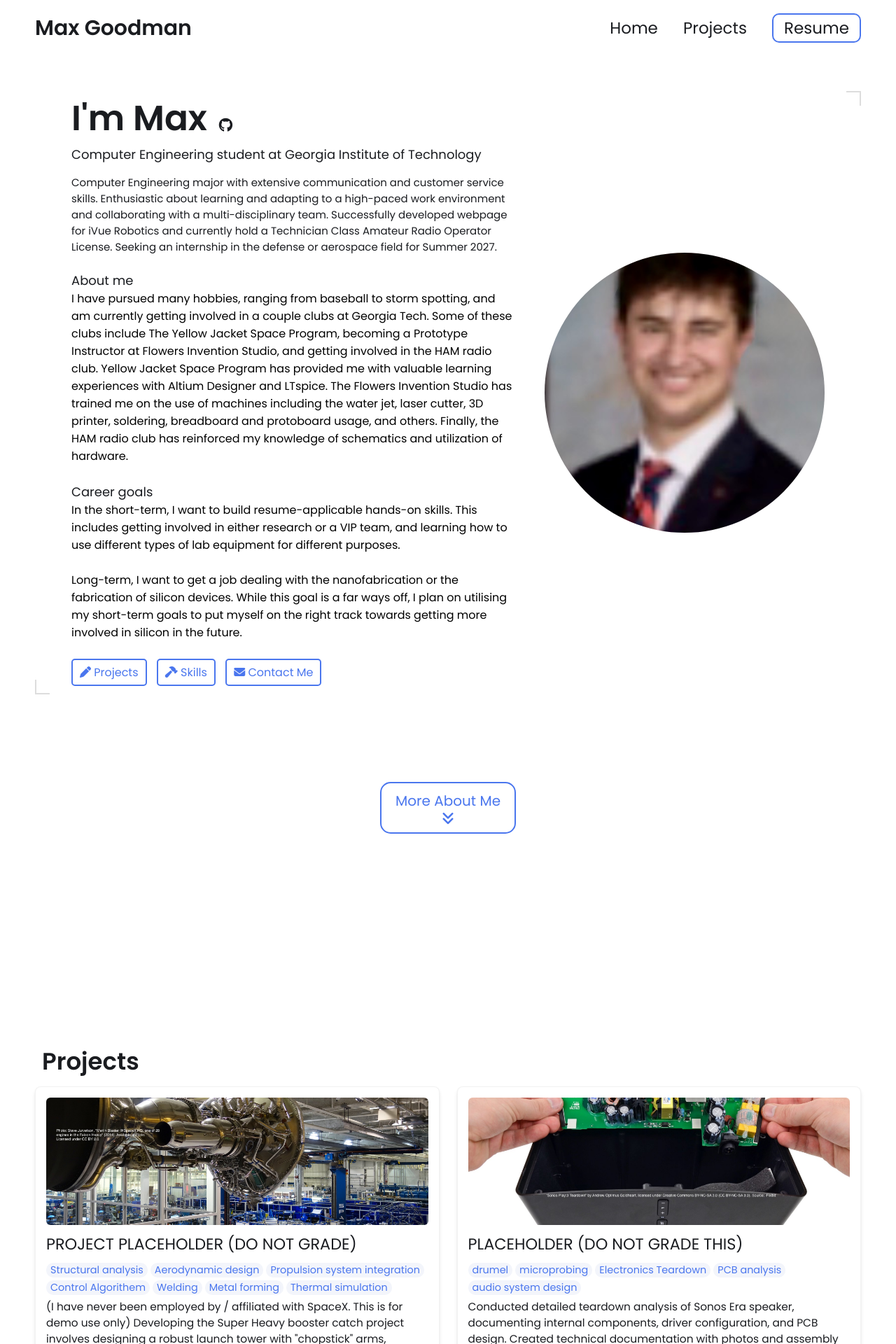
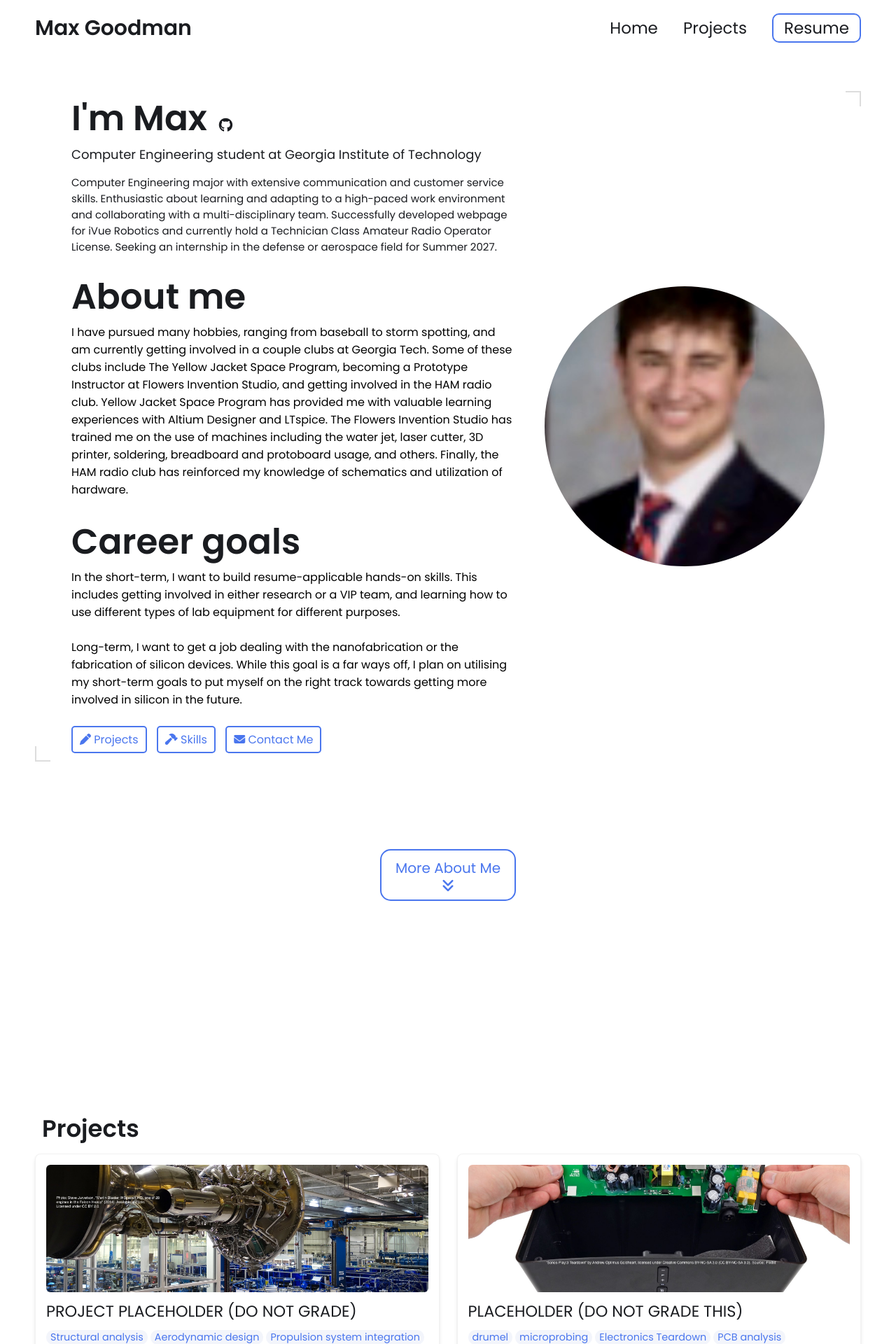
Before and after one commit to Maxgoodman07/Maxgoodman07.github.io, a Jekyll site: the page built from index.html, in a window 1280 px wide. Shown: the top 1920 px of the page at 70% size. Built offline with Jekyll 4.4.1, drawn with Linux system fonts in a browser that asks for light colours.

```diff
--- a/_config.yml
+++ b/_config.yml
@@ -20,7 +20,7 @@ description: >- # dont remove this line. this will ignore all new lines until th
   and currently hold a Technician Class Amateur Radio Operator License. Seeking an internship in the defense or aerospace field for
   Summer 2027.
   <br><br>
-  <h3>About me</h3>
+  <h2>About me</h2>
   I have pursued many hobbies, ranging from baseball to storm spotting, and am currently getting involved in a couple clubs at
   Georgia Tech. Some of these clubs include The Yellow Jacket Space Program, becoming a Prototype Instructor at Flowers Invention
   Studio, and getting involved in the HAM radio club. Yellow Jacket Space Program has provided me with valuable learning
@@ -28,7 +28,7 @@ description: >- # dont remove this line. this will ignore all new lines until th
   water jet, laser cutter, 3D printer, soldering, breadboard and protoboard usage, and others. Finally, the HAM radio club has
   reinforced my knowledge of schematics and utilization of hardware.
   <br><br>
-  <h3>Career goals</h3>
+  <h2>Career goals</h2>
   In the short-term, I want to build resume-applicable hands-on skills. This includes getting involved in either research or a VIP
   team, and learning how to use different types of lab equipment for different purposes.
   <br><br>
```
